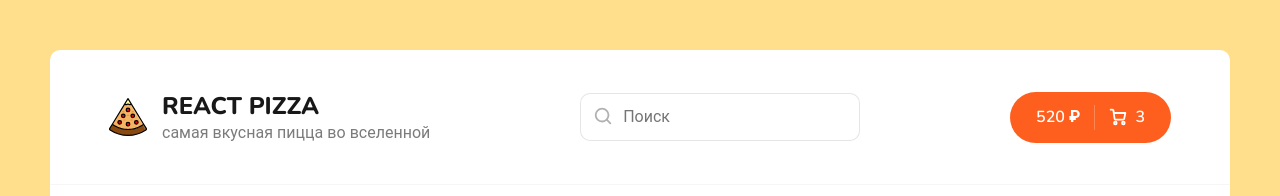
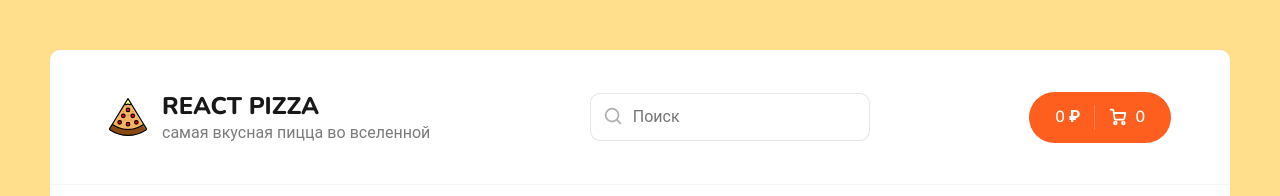
Before and after one commit to TailssTF/react-pizza-vite, a React (Vite) app: page / in a window 1280 px wide. Shown: the top 196 px of the page. Built offline with nearby package versions, Linux system fonts and the light colour scheme; no server answers.

Commit message:
feat(Header): добавил импорт из хранилища

```diff
--- a/src/components/Header.tsx
+++ b/src/components/Header.tsx
@@ -1,8 +1,14 @@
 import { Link } from "react-router-dom";
+import { observer } from "mobx-react-lite";
+
 import pizzaLogoSvg from "../assets/img/pizza-logo.svg";
 import Search from "./Search";
+import { useStores } from "../Store-context";
 
-function Header() {
+const Header = observer(() => {
+  const {
+    CartStore: { totalPrice, items },
+  } = useStores();
   return (
     <div className="header">
       <div className="container">
@@ -18,7 +24,7 @@ function Header() {
         <Search />
         <div className="header__cart">
           <Link to="/cart" className="button button--cart">
-            <span>520 ₽</span>
+            <span>{totalPrice} ₽</span>
             <div className="button__delimiter"></div>
             <svg
               width="18"
@@ -49,12 +55,12 @@ function Header() {
                 strokeLinejoin="round"
               />
             </svg>
-            <span>3</span>
+            <span>{items.length}</span>
           </Link>
         </div>
       </div>
     </div>
   );
-}
+});
 
 export default Header;
```
